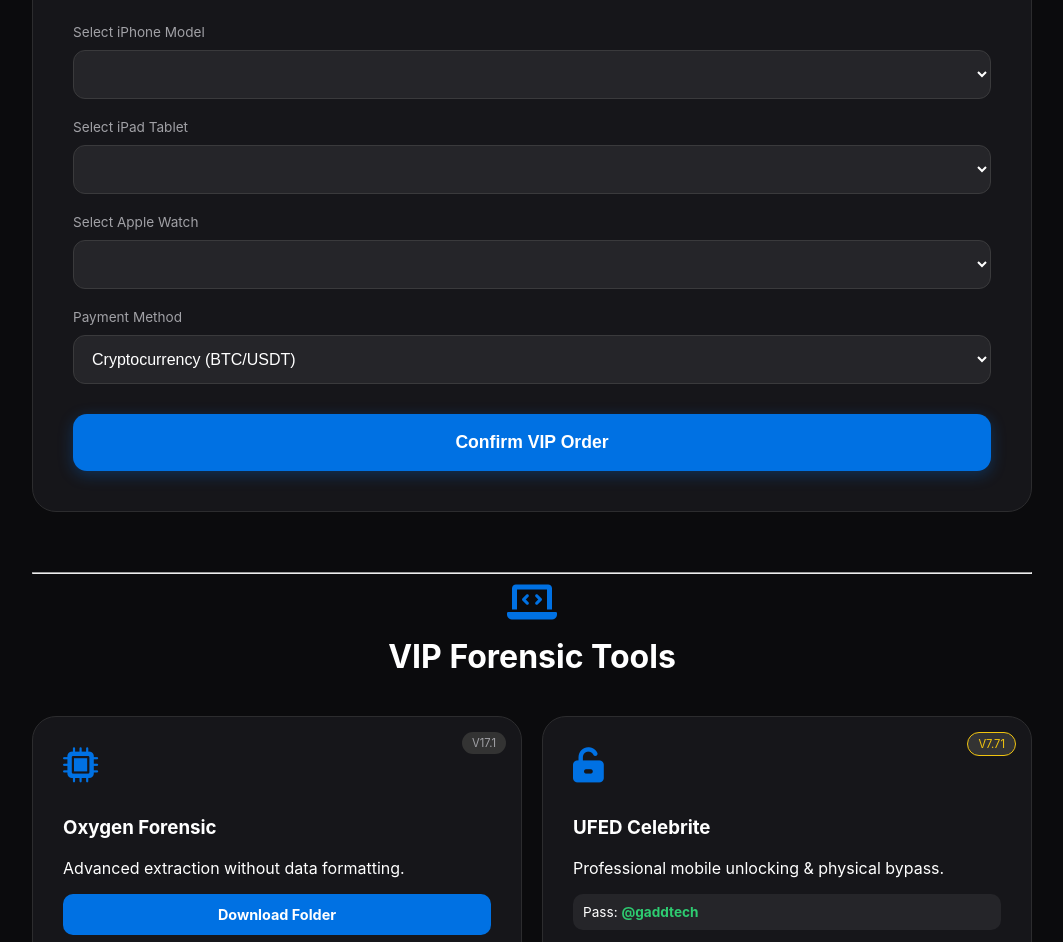
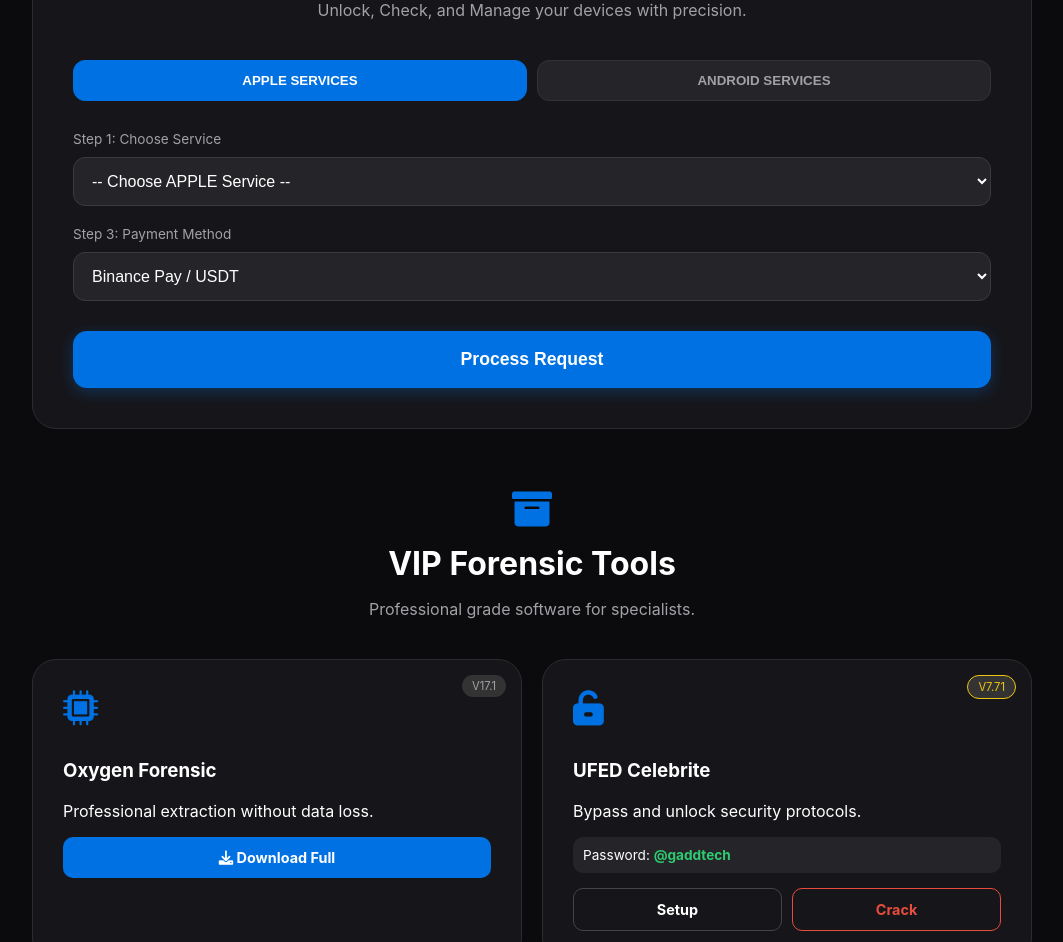
Before and after one commit to hulooltech/irmovi-vip, a plain HTML site: page index.html in a window 1280 px wide. Shown: the part 250-1192 px from the top of the page, without its empty margins (108-1171 px from the left). Drawn offline with Linux system fonts and the light colour scheme.

Commit message:
Update index.html
Signed-off-by: hulooltech <ah7001ash@gmail.com>

```diff
--- a/index.html
+++ b/index.html
@@ -3,7 +3,7 @@
 <head>
     <meta charset="UTF-8">
     <meta name="viewport" content="width=device-width, initial-scale=1.0">
-    <title>VIP HUB | Premium Tech & Tools</title>
+    <title>VIP CORE | Premium Tech Solutions</title>
     <link rel="stylesheet" href="style.css">
     <link rel="stylesheet" href="https://cdnjs.cloudflare.com/ajax/libs/font-awesome/6.0.0/css/all.min.css">
 </head>
@@ -12,8 +12,9 @@
     <nav class="navbar">
         <div class="logo">VIP<span>CORE</span></div>
         <div class="nav-links">
-            <a href="#order-section">Order Devices</a>
-            <a href="#tools-section">VIP Tools</a>
+            <a href="#order-section"><i class="fas fa-shopping-cart"></i> Services</a>
+            <a href="#tools-section"><i class="fas fa-download"></i> Downloads</a>
+            <a href="https://t.me/iunlocker99" target="_blank" class="tg-link"><i class="fab fa-telegram"></i> Support</a>
         </div>
     </nav>
 
@@ -21,45 +22,55 @@
 
         <section id="order-section" class="glass-section">
             <div class="section-header">
-                <i class="fas fa-shopping-cart"></i>
-                <h2>Premium Order System</h2>
+                <i class="fas fa-fingerprint"></i>
+                <h2>Digital Services Hub</h2>
+                <p>Unlock, Check, and Manage your devices with precision.</p>
             </div>
 
-            <div class="order-grid">
-                <div class="input-group">
-                    <label>Select iPhone Model</label>
-                    <select id="iphone"></select>
+            <div class="tabs-container">
+                <button class="tab-link active" onclick="openTab(event, 'apple')">APPLE SERVICES</button>
+                <button class="tab-link" onclick="openTab(event, 'android')">ANDROID SERVICES</button>
+            </div>
+
+            <div class="forms-wrapper">
+                <div class="input-group full-width">
+                    <label>Step 1: Choose Service</label>
+                    <div id="apple" class="tab-content default-tab">
+                        <select id="apple-services" onchange="toggleImeiField('apple')"></select>
+                    </div>
+                    <div id="android" class="tab-content">
+                        <select id="android-services" onchange="toggleImeiField('android')"></select>
+                    </div>
                 </div>
 
-                <div class="input-group">
-                    <label>Select iPad Tablet</label>
-                    <select id="ipad"></select>
+                <div id="imei-container" class="input-group full-width" style="display: none;">
+                    <label>Step 2: Enter IMEI or Serial Number</label>
+                    <div class="imei-input-box">
+                        <i class="fas fa-barcode"></i>
+                        <input type="text" id="device-imei" placeholder="IMEI 1 / SN (Required)">
+                    </div>
                 </div>
 
-                <div class="input-group">
-                    <label>Select Apple Watch</label>
-                    <select id="watch"></select>
-                </div>
-
-                <div class="input-group">
-                    <label>Payment Method</label>
+                <div class="input-group full-width">
+                    <label>Step 3: Payment Method</label>
                     <select id="payment">
-                        <option value="crypto">Cryptocurrency (BTC/USDT)</option>
-                        <option value="cash">Cash on Delivery</option>
-                        <option value="install">Installments</option>
+                        <option value="crypto">Binance Pay / USDT</option>
+                        <option value="wallet">Electronic Wallet</option>
+                        <option value="balance">Account Credits</option>
                     </select>
                 </div>
             </div>
 
-            <button onclick="sendOrder()" class="btn-main pulse">Confirm VIP Order</button>
+            <button onclick="sendFinalOrder()" class="btn-main pulse">
+                Process Request <span id="final-price"></span>
+            </button>
         </section>
-
-        <hr class="separator">
 
         <section id="tools-section">
             <div class="section-header">
-                <i class="fas fa-laptop-code"></i>
+                <i class="fas fa-archive"></i>
                 <h2>VIP Forensic Tools</h2>
+                <p>Professional grade software for specialists.</p>
             </div>
 
             <div class="tools-grid">
@@ -67,16 +78,18 @@
                     <span class="badge">V17.1</span>
                     <i class="fas fa-microchip tool-icon"></i>
                     <h3>Oxygen Forensic</h3>
-                    <p>Advanced extraction without data formatting.</p>
-                    <a href="https://www.mediafire.com/folder/cpxe6acypd69j/OXYGEN+17.1.0.131" class="btn btn-download">Download Folder</a>
+                    <p>Professional extraction without data loss.</p>
+                    <a href="https://www.mediafire.com/folder/cpxe6acypd69j/OXYGEN+17.1.0.131" class="btn btn-download">
+                        <i class="fas fa-download"></i> Download Full
+                    </a>
                 </div>
 
                 <div class="tool-card">
                     <span class="badge gold">V7.71</span>
                     <i class="fas fa-unlock-alt tool-icon"></i>
                     <h3>UFED Celebrite</h3>
-                    <p>Professional mobile unlocking & physical bypass.</p>
-                    <div class="pass-box">Pass: <span>@gaddtech</span></div>
+                    <p>Bypass and unlock security protocols.</p>
+                    <div class="pass-box">Password: <span>@gaddtech</span></div>
                     <div class="btn-group">
                         <a href="https://www.mediafire.com/folder/y28kdkqp8xnyi/UFED7.71" class="btn btn-outline">Setup</a>
                         <a href="https://drive.google.com/drive/folders/1HOpn4Qmsqc6TNN0s51pvO6Sqrg3eO4Ws" class="btn btn-crack">Crack</a>
@@ -84,6 +97,10 @@
                 </div>
             </div>
         </section>
+
+        <footer class="main-footer">
+            <p>&copy; 2026 VIP CORE - Powered by Professional Engineering</p>
+        </footer>
     </div>
 
     <script src="app.js"></script>
```
